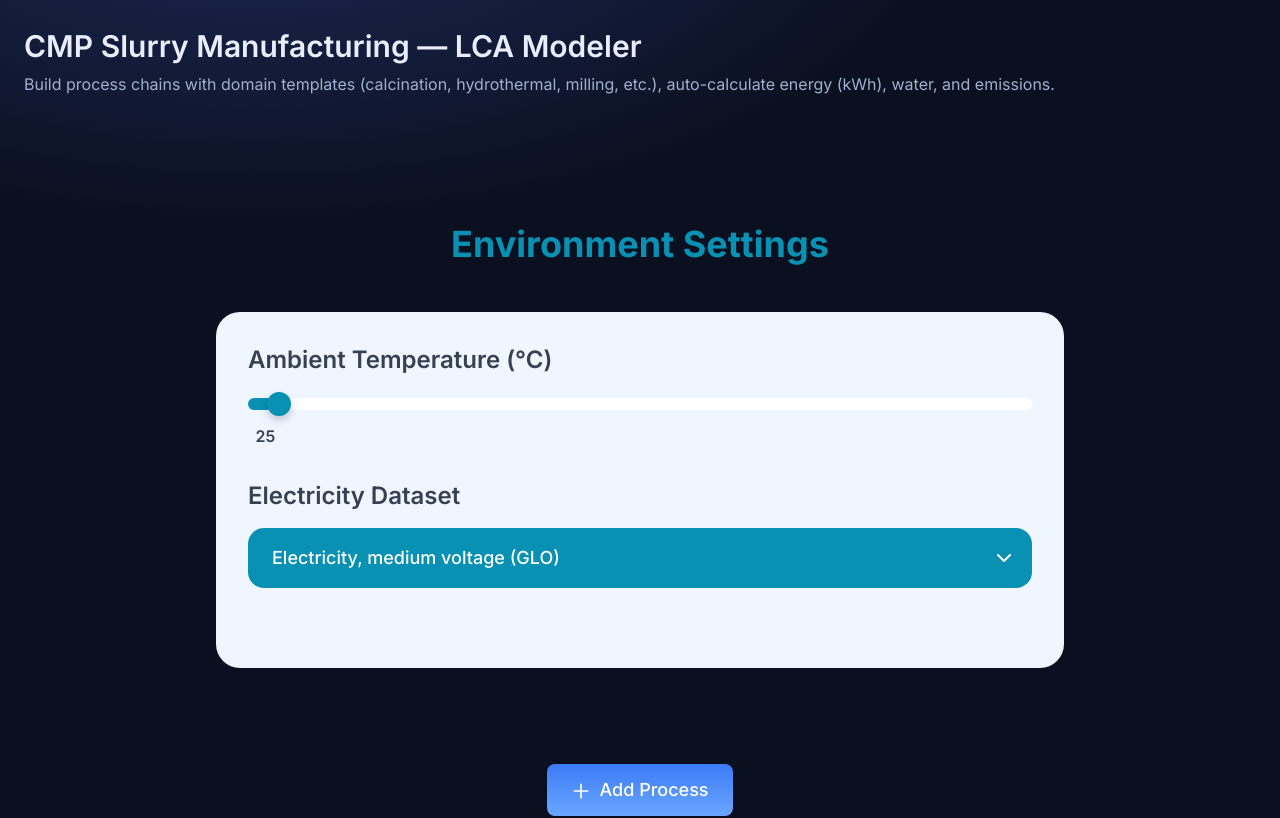
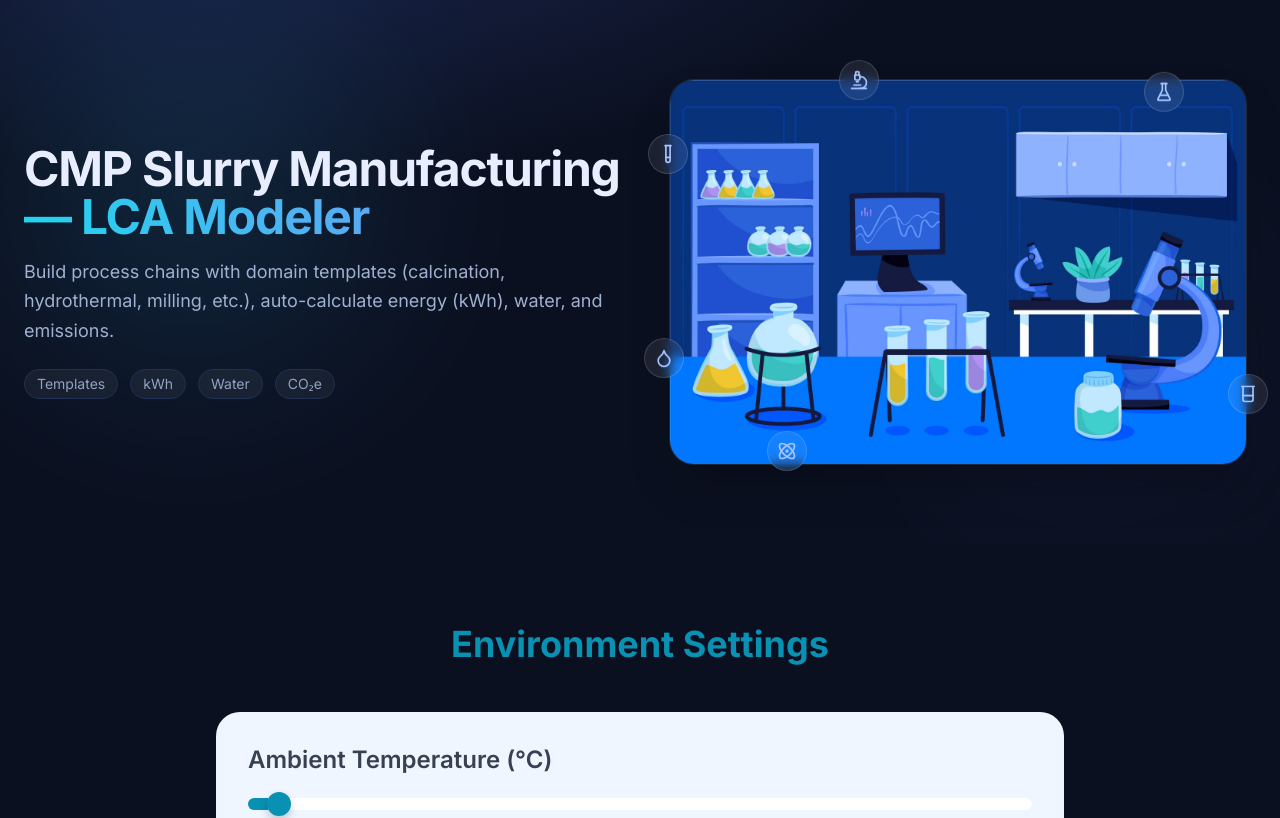
Before and after one commit to VANDRANKI/Advanced_Process_LCA_Comparator, a React (Vite) app in the folder React_Based_App/: page / in a window 1280 px wide. Shown: the top 818 px of the page. Built offline with nearby package versions, Linux system fonts and the light colour scheme.

Commit message:
added hero section image

```diff
--- a/React_Based_App/src/components/Header.jsx
+++ b/React_Based_App/src/components/Header.jsx
@@ -1,20 +1,90 @@
 import React from "react";
+import labHero from "../../laboratory_experiment_image.jpg";
+import { FlaskConical, Beaker, TestTube, Atom, Microscope, Droplet } from "lucide-react";
 
 const Header = () => {
   return (
-    <header className="px-6 py-7 relative z-10">
-      <div className="max-w-7xl mx-auto">
-        <div className="mb-5">
-          <h1 className="text-3xl font-semibold mb-2 text-app-text">
-            CMP Slurry Manufacturing — LCA Modeler
-          </h1>
-          <p className="text-app-muted">
-            Build process chains with domain templates (calcination,
-            hydrothermal, milling, etc.), auto-calculate energy (kWh), water,
-            and emissions.
-          </p>
+    <header className="relative overflow-hidden">
+      {/* Background glow */}
+      <div className="pointer-events-none absolute inset-0">
+        <div
+          className="absolute -top-24 -left-24 w-[36rem] h-[36rem] rounded-full opacity-20 blur-3xl"
+          style={{ background: "radial-gradient(closest-side, rgba(56,189,248,.7), transparent)" }}
+        />
+        <div
+          className="absolute -bottom-24 -right-24 w-[36rem] h-[36rem] rounded-full opacity-10 blur-3xl"
+          style={{ background: "radial-gradient(closest-side, rgba(99,102,241,.6), transparent)" }}
+        />
+      </div>
+
+      <div className="relative max-w-7xl mx-auto px-6 py-14 md:py-20">
+        <div className="grid grid-cols-1 md:grid-cols-2 gap-10 items-center">
+          {/* Copy */}
+          <div>
+            <h1 className="text-4xl md:text-5xl font-extrabold tracking-tight text-app-text">
+              <span className="block">CMP Slurry Manufacturing</span>
+              <span className="block text-transparent bg-clip-text bg-gradient-to-r from-cyan-400 to-indigo-400">
+                — LCA Modeler
+              </span>
+            </h1>
+            <p className="mt-4 text-lg leading-relaxed text-app-muted max-w-2xl">
+              Build process chains with domain templates (calcination, hydrothermal, milling, etc.),
+              auto-calculate energy (kWh), water, and emissions.
+            </p>
+            <div className="mt-6 flex flex-wrap gap-3 text-sm text-app-muted/90">
+              <span className="px-3 py-1 rounded-full bg-white/5 border border-app-border">Templates</span>
+              <span className="px-3 py-1 rounded-full bg-white/5 border border-app-border">kWh</span>
+              <span className="px-3 py-1 rounded-full bg-white/5 border border-app-border">Water</span>
+              <span className="px-3 py-1 rounded-full bg-white/5 border border-app-border">CO₂e</span>
+            </div>
+          </div>
+
+          {/* Image */}
+          <div className="relative">
+            <img
+              src={labHero}
+              alt="Laboratory experiment"
+              className="w-full max-w-xl mx-auto rounded-3xl shadow-2xl ring-1 ring-white/10"
+            />
+            {/* Floating icon bubbles */}
+            <div className="pointer-events-none">
+              <div className="hero-icon icon-1"><FlaskConical className="w-5 h-5" /></div>
+              <div className="hero-icon icon-2"><Beaker className="w-5 h-5" /></div>
+              <div className="hero-icon icon-3"><TestTube className="w-5 h-5" /></div>
+              <div className="hero-icon icon-4"><Atom className="w-5 h-5" /></div>
+              <div className="hero-icon icon-5"><Microscope className="w-5 h-5" /></div>
+              <div className="hero-icon icon-6"><Droplet className="w-5 h-5" /></div>
+            </div>
+          </div>
         </div>
       </div>
+
+      {/* Local styles just for this hero */}
+      <style>{`
+        @keyframes float {
+          0% { transform: translateY(0px); }
+          50% { transform: translateY(-8px); }
+          100% { transform: translateY(0px); }
+        }
+        .hero-icon {
+          position: absolute;
+          display: grid;
+          place-items: center;
+          width: 40px;
+          height: 40px;
+          border-radius: 9999px;
+          background: rgba(255, 255, 255, 0.08);
+          border: 1px solid rgba(255, 255, 255, 0.15);
+          backdrop-filter: blur(6px);
+          color: #a8c5ff;
+        }
+        .icon-1 { top: -8px; right: 12%; animation: float 6s ease-in-out infinite; }
+        .icon-2 { bottom: 12%; right: -12px; animation: float 7s 0.5s ease-in-out infinite; }
+        .icon-3 { top: 14%; left: -12px; animation: float 5.5s 0.2s ease-in-out infinite; }
+        .icon-4 { bottom: -10px; left: 18%; animation: float 6.5s 0.6s ease-in-out infinite; }
+        .icon-5 { top: -16px; left: 30%; animation: float 7.2s 0.3s ease-in-out infinite; }
+        .icon-6 { bottom: 22%; left: -16px; animation: float 5.8s 0.9s ease-in-out infinite; }
+      `}</style>
     </header>
   );
 };
```
Also changed, not shown: React_Based_App/laboratory_experiment_image.jpg (added).
